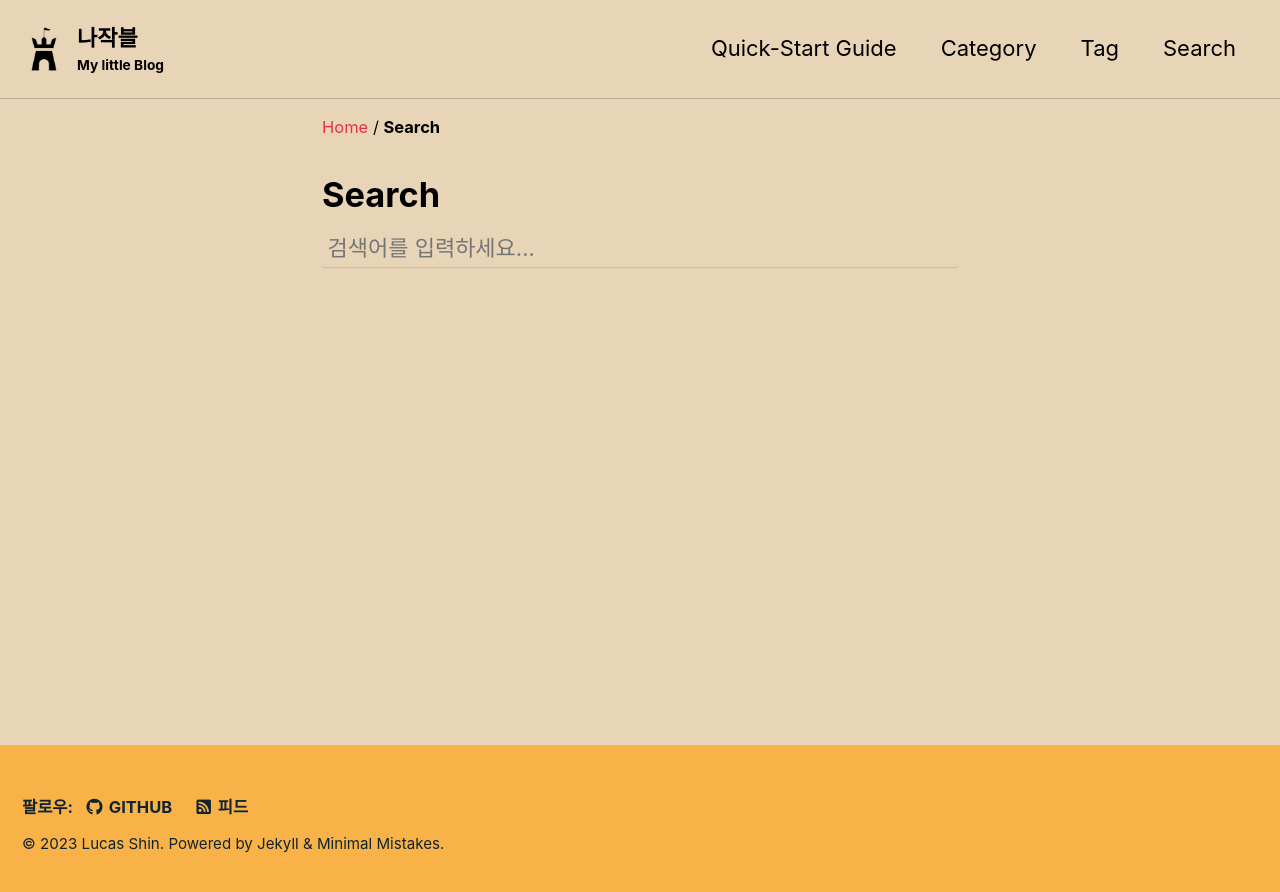
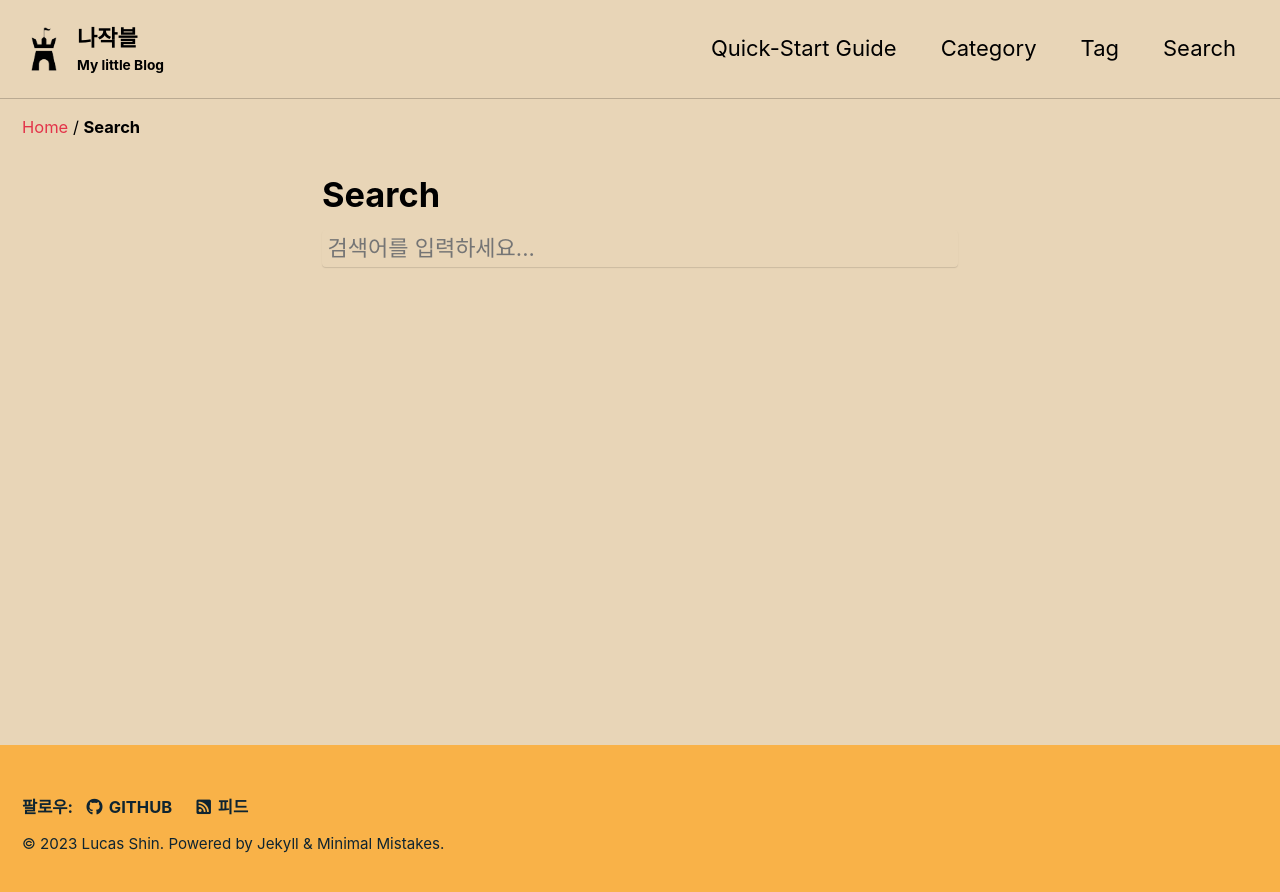
Before and after one commit to Lucas-Shin-Dev/lucas-shin-dev.github.io, a Jekyll site: the page built from _pages/serch.md, in a window 1280 px wide. Shown: the top 892 px of the page. Built offline with Jekyll 4.4.1, drawn with Linux system fonts in a browser that asks for light colours; cached includes are drawn as plain includes.

Commit message:
Style fix

```diff
--- a/_sass/minimal-mistakes/_navigation.scss
+++ b/_sass/minimal-mistakes/_navigation.scss
@@ -33,7 +33,7 @@
     }
 
     @include breakpoint($x-large) {
-      width: calc(100% - #{$right-sidebar-width});
+      width: calc(100%);
     }
   }
 
```
